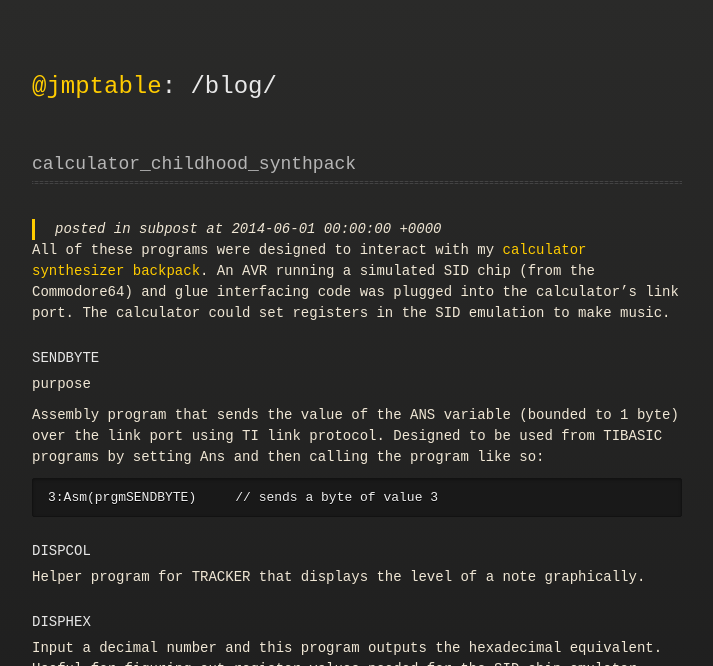
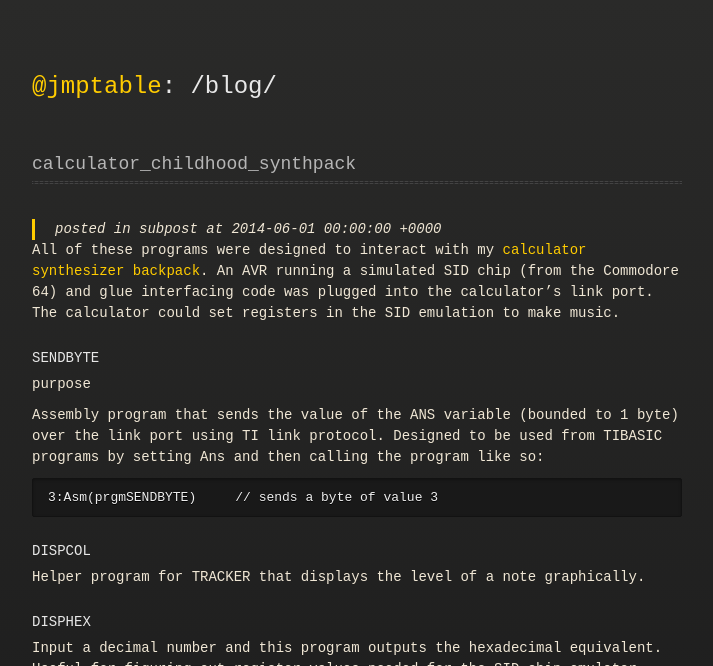
Before and after one commit to jmpinit/old-blog, a Jekyll site: the page built from _posts/2014-06-01-calculator_childhood_synthpack.md, in a window 1280 px wide and 900 px high, cut to the strip 0-666 px from the top of the window. Shown: the whole strip, without its empty margins (233-946 px from the left). Built offline with Jekyll 4.4.1, drawn with Linux system fonts in a browser that asks for light colours.

Commit message:
Fixed spelling of Commodore 64.

```diff
--- a/_posts/2014-06-01-calculator_childhood_synthpack.md
+++ b/_posts/2014-06-01-calculator_childhood_synthpack.md
@@ -6,7 +6,7 @@ category: "subpost"
 tags: []
 ---
 
-All of these programs were designed to interact with my [calculator synthesizer backpack](http://www.hackniac.com/posts/ti_calculator_synthesizer_backpack.html). An AVR running a simulated SID chip (from the Commodore64) and glue interfacing code was plugged into the calculator's link port. The calculator could set registers in the SID emulation to make music.
+All of these programs were designed to interact with my [calculator synthesizer backpack](http://www.hackniac.com/posts/ti_calculator_synthesizer_backpack.html). An AVR running a simulated SID chip (from the Commodore 64) and glue interfacing code was plugged into the calculator's link port. The calculator could set registers in the SID emulation to make music.
 
 #### SENDBYTE
 
```
